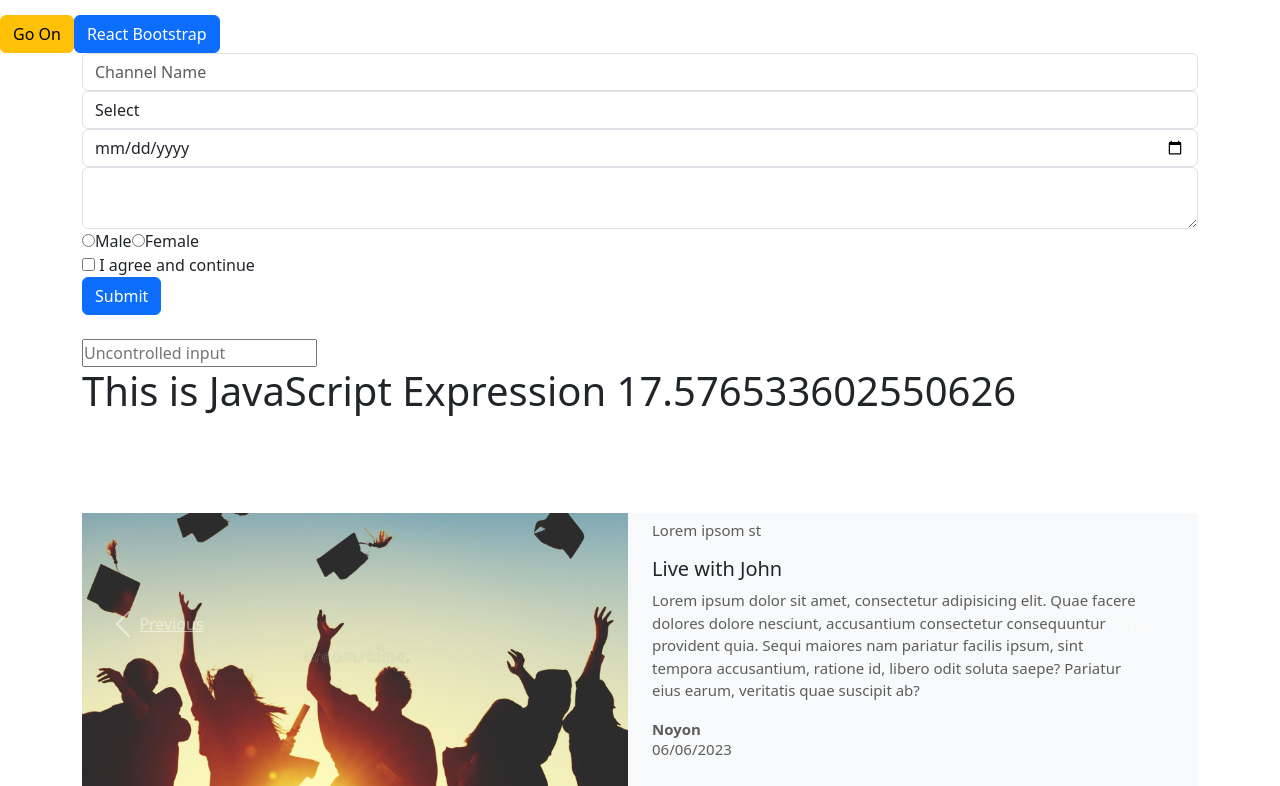
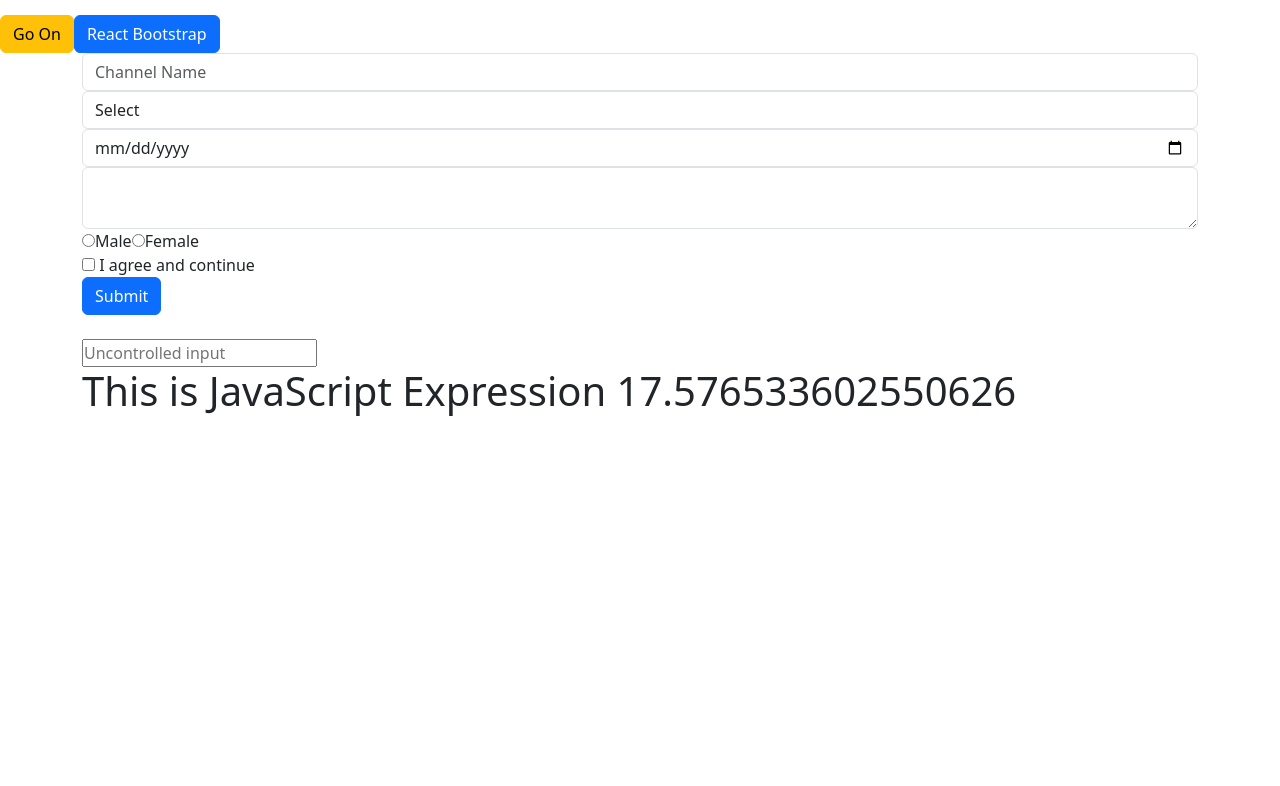
Before and after one commit to Asnoyon/React_Learning, a React (Create React App) app: page / in a window 1280 px wide. Shown: the part 940-1726 px from the top of the page. After the commit the page ends 1363 px from the top, so only its background shows below. Built offline with nearby package versions, Linux system fonts and the light colour scheme.

Commit message:
update app

```diff
--- a/src/App.js
+++ b/src/App.js
@@ -31,8 +31,8 @@ function App() {
       <ReactBootstrap/>
       <Input/>
       <ControlComponent/>
-      <Heading/>
-      <Carousel/>
+      {/* <Heading/>
+      <Carousel/> */}
     </div>
   );
 }
```
